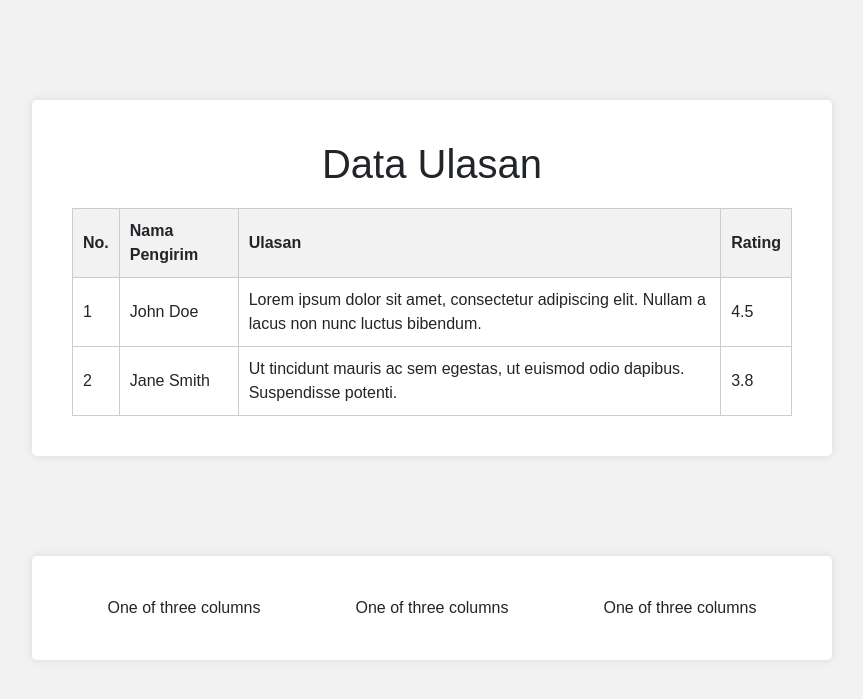
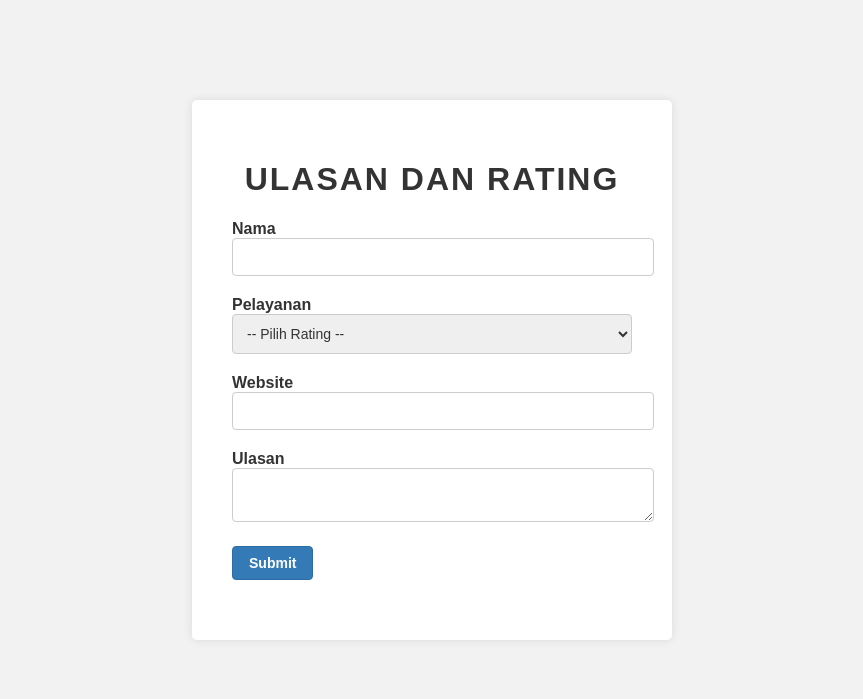
Before and after one commit to sarheli/final-project-kelompok-3, a Flask app: template templates/data_ulasan.htm in a window 1280 px wide. Shown: the top 699 px of the page, without its empty margins (208-1071 px from the left). Run offline with Flask 3, Linux system fonts and the light colour scheme; the template is opened without the code that fills it, so the values that code supplies are empty.

Commit message:
first commit

```diff
--- a/templates/dashboard.html
+++ b/templates/dashboard.html
@@ -16,7 +16,7 @@
 	<section id="sidebar">
 		<a href="#" class="brand"><i class='bx bxs-smile icon'></i> Klinik jaya</a>
 		<ul class="side-menu">
-			<li><a href="#" class="active"><i class='bx bxs-dashboard icon' ></i> Dashboard</a></li>
+			<li><a href="/dashboard" class="active"><i class='bx bxs-dashboard icon' ></i> Dashboard</a></li>
 			<li>
 				<a href="#"><i class='bx bxs-user icon' ></i> Pasien <i class='bx bx-chevron-right icon-right' ></i></a>
 				<ul class="side-dropdown">
@@ -25,7 +25,7 @@
 					<li><a href="#">Riwayat Pasien</a></li>
 				</ul>
 			</li>
-			<li><a href="#"><i class='bx bxs-user icon' ></i> Dokter</a></li>
+			<li><a href="/dashboard/data_dokter"><i class='bx bxs-user icon' ></i> Dokter</a></li>
 			<li><a href="#"><i class='bx bxs-video icon' ></i> Rekam Medis</a></li>
 		</ul>
 
--- a/templates/data_ulasan.htm
+++ b/templates/data_ulasan.htm
@@ -2,13 +2,10 @@
 <html lang="en">
 <head>
     <meta charset="UTF-8">
+    <meta http-equiv="X-UA-Compatible" content="IE=edge">
     <meta name="viewport" content="width=device-width, initial-scale=1.0">
-	<link href='https://unpkg.com/boxicons@2.0.9/css/boxicons.min.css' rel='stylesheet'>
-	<!-- bootrap css -->
-	<link href="https://cdn.jsdelivr.net/npm/bootstrap@5.0.2/dist/css/bootstrap.min.css" rel="stylesheet" integrity="sha384-EVSTQN3/azprG1Anm3QDgpJLIm9Nao0Yz1ztcQTwFspd3yD65VohhpuuCOmLASjC" crossorigin="anonymous">
-	<script src="https://cdn.jsdelivr.net/npm/bootstrap@5.3.0/dist/js/bootstrap.bundle.min.js" integrity="sha384-geWF76RCwLtnZ8qwWowPQNguL3RmwHVBC9FhGdlKrxdiJJigb/j/68SIy3Te4Bkz" crossorigin="anonymous"></script>
-    <title>Bootstrap demo</title>
-
+    <title>Ulasan dan Rating</title>
+    <script src="https://code.jquery.com/jquery-3.6.4.js" integrity="sha256-a9jBBRygX1Bh5lt8GZjXDzyOB+bWve9EiO7tROUtj/E=" crossorigin="anonymous"></script>
     <style>
         body {
           font-family: Arial, sans-serif;
@@ -16,7 +13,7 @@
         }
 
         .container {
-      max-width: 800px;
+          max-width: 400px;
           margin: 0 auto;
           padding: 40px;
           background-color: #fff;
@@ -27,70 +24,122 @@
 
         h1 {
           text-align: center;
+          color: #333;
+          text-transform: uppercase;
+          letter-spacing: 2px;
         }
 
-    table {
-      width: 100%;
-      border-collapse: collapse;
-      margin-top: 20px;
+        .form-group {
+          margin-bottom: 20px;
         }
 
-    table th,
-    table td {
+        .form-group label {
+          font-weight: bold;
+          color: #333;
+        }
+
+        .form-control {
+          width: 100%;
           padding: 10px;
           border: 1px solid #ccc;
+          border-radius: 4px;
+          font-size: 14px;
+          color: #333;
         }
 
-    table th {
-      background-color: #f2f2f2;
-      text-align: left;
+        .form-control:focus {
+          outline: none;
+          border-color: #66afe9;
+          box-shadow: 0 0 8px rgba(102, 175, 233, 0.6);
+        }
+
+        .error-message {
+          color: red;
+          margin-top: 10px;
+        }
+
+        .btn-primary {
+          display: inline-block;
+          padding: 8px 16px;
+          font-size: 14px;
+          font-weight: bold;
+          color: #fff;
+          background-color: #337ab7;
+          border: 1px solid #2e6da4;
+          border-radius: 4px;
+          cursor: pointer;
+        }
+
+        .btn-primary:hover {
+          background-color: #286090;
+          border-color: #204d74;
         }
     </style>
 </head>
 <body>
   <div class="container">
-
-    <h1>Data Ulasan</h1>
-    <table>
-      <thead>
-        <tr>
-          <th>No.</th>
-          <th>Nama Pengirim</th>
-          <th>Ulasan</th>
-          <th>Rating</th>
-        </tr>
-      </thead>
-      <tbody>
-        <tr>
-          <td>1</td>
-          <td>John Doe</td>
-          <td>Lorem ipsum dolor sit amet, consectetur adipiscing elit. Nullam a lacus non nunc luctus bibendum.</td>
-          <td>4.5</td>
-        </tr>
-        <tr>
-          <td>2</td>
-          <td>Jane Smith</td>
-          <td>Ut tincidunt mauris ac sem egestas, ut euismod odio dapibus. Suspendisse potenti.</td>
-          <td>3.8</td>
-        </tr>
-        <!-- Tambahkan baris data ulasan lainnya di sini -->
-      </tbody>
-    </table>
+    <h1>Ulasan dan Rating</h1>
+    <form id="reviewForm">
+      <div class="form-group">
+        <label for="nama">Nama</label>
+        <input type="text" class="form-control" id="nama" name="nama" required>
+      </div>
+      <div class="form-group">
+        <label for="layanan">Pelayanan</label>
+        <select class="form-control" id="layanan" name="layanan" required>
+          <option value="">-- Pilih Rating --</option>
+          <option value="1">Buruk</option>
+          <option value="2">Cukup</option>
+          <option value="3">Baik</option>
+          <option value="4">Sangat Baik</option>
+          <option value="5">Luar Biasa</option>
+        </select>
+      </div>
+      <div class="form-group">
+        <label for="website">Website</label>
+        <input type="text" class="form-control" id="website" name="website" required>
+      </div>
+      <div class="form-group">
+        <label for="ulasan">Ulasan</label>
+        <textarea class="form-control" id="ulasan" name="ulasan" required></textarea>
+      </div>
+      <div class="form-group">
+        <button type="submit" class="btn btn-primary">Submit</button>
+      </div>
+      <p class="error-message" id="errorMessage"></p>
+    </form>
   </div>
 
-  <div class="container text-center">
-    <div class="row align-items-center">
-      <div class="col">
-        One of three columns
-      </div>
-      <div class="col">
-        One of three columns
-      </div>
-      <div class="col">
-        One of three columns
-      </div>
-    </div>
-  </div>
+  <script>
+    $(document).ready(function() {
+      // Form submission handler
+      $("#reviewForm").on("submit", function(e) {
+        e.preventDefault();
+        var form = $(this);
+        var errorMessage = $("#errorMessage");
 
+        // Serialize the form data
+        var formData = form.serialize();
+
+        // Perform AJAX request
+        $.ajax({
+          type: "POST",
+          url: "/save_review", // Replace with the actual endpoint to handle the form submission
+          data: formData,
+          success: function(response) {
+            // Clear the form inputs
+            form.trigger("reset");
+
+            // Display success message
+            errorMessage.text("Review saved successfully.").css("color", "green");
+          },
+          error: function(xhr, status, error) {
+            // Display error message
+            errorMessage.text("An error occurred while saving the review.").css("color", "red");
+          }
+        });
+      });
+    });
+  </script>
 </body>
 </html>
```
Also changed, not shown: templates/about.html (+61 -63 lines), templates/data_antrian.html (+10 -7 lines), templates/halaman_riwayat_kunjungan.html (+9 -4 lines), templates/login_pasien.html (+8 -16 lines), templates/registrasi_pasien.html (+68 -89 lines), templates/ulasan.html (+78 -12 lines). Lines whose indentation alone changed are shown as unchanged.
